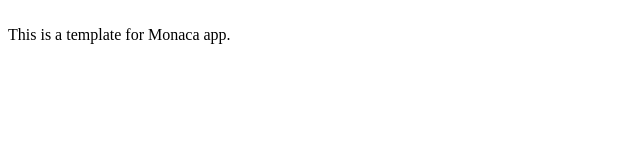
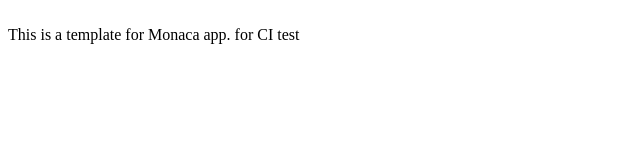
Before and after one commit to sumi-hiro/monacaTestMinimum, a website: page www/index.html in a window 1280 px wide. Shown: the full height of the page, 0-640 px from the left. Drawn offline with Linux system fonts and the light colour scheme.

Commit message:
for ci test

```diff
--- a/www/index.html
+++ b/www/index.html
@@ -13,5 +13,6 @@
 <body>
 	<br />
     This is a template for Monaca app.
+    for CI test
 </body>
 </html>
```
